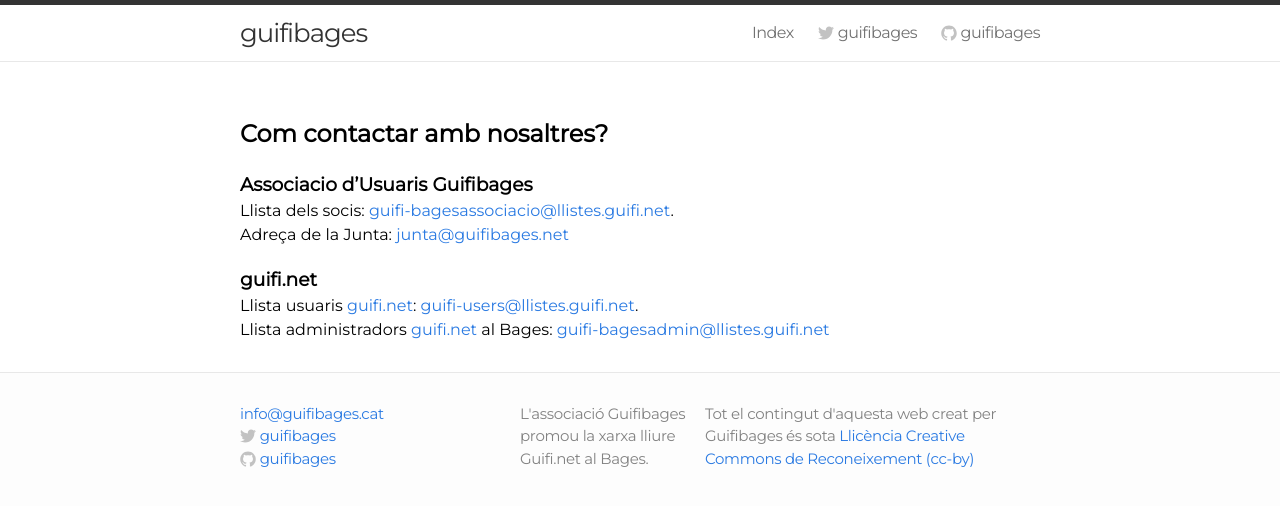
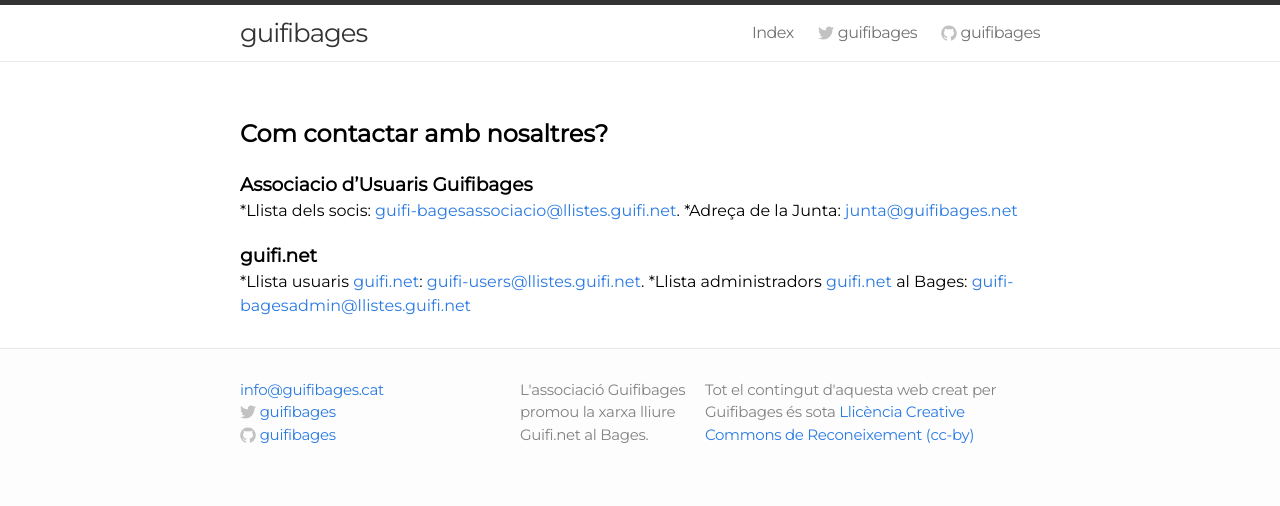
Before and after one commit to guifibages/guifibages.github.io, a Jekyll site: the page built from doc/contacte/index.md, in a window 1280 px wide. Shown: the top 506 px of the page. Built offline with Jekyll 4.4.1, drawn with Linux system fonts in a browser that asks for light colours.

```diff
--- a/doc/contacte/index.md
+++ b/doc/contacte/index.md
@@ -5,11 +5,9 @@ title: "Com contactar amb nossltres?"
 ##Com contactar amb nosaltres?
 
 ###Associacio d'Usuaris Guifibages
-Llista dels socis: [guifi-bagesassociacio@llistes.guifi.net](mailto:guifi-bagesassociacio@llistes.guifi.net).
-
-Adreça de la Junta: [junta@guifibages.net](mailto:junta@guifibages.net)
+*Llista dels socis: [guifi-bagesassociacio@llistes.guifi.net](mailto:guifi-bagesassociacio@llistes.guifi.net).
+*Adreça de la Junta: [junta@guifibages.net](mailto:junta@guifibages.net)
 
 ###guifi.net
-Llista usuaris [guifi.net](https://guifi.net): [guifi-users@llistes.guifi.net](mailto:guifi-users@llistes.guifi.net).
-
-Llista administradors [guifi.net](https://guifi.net) al Bages: [guifi-bagesadmin@llistes.guifi.net](mailto:guifi-bagesadmins@llistes.guifi.net)
+*Llista usuaris [guifi.net](https://guifi.net): [guifi-users@llistes.guifi.net](mailto:guifi-users@llistes.guifi.net).
+*Llista administradors [guifi.net](https://guifi.net) al Bages: [guifi-bagesadmin@llistes.guifi.net](mailto:guifi-bagesadmins@llistes.guifi.net)
```
